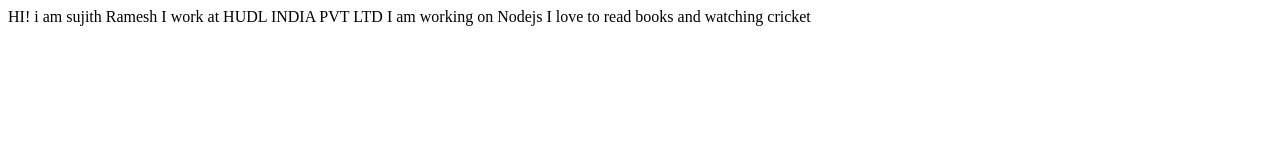
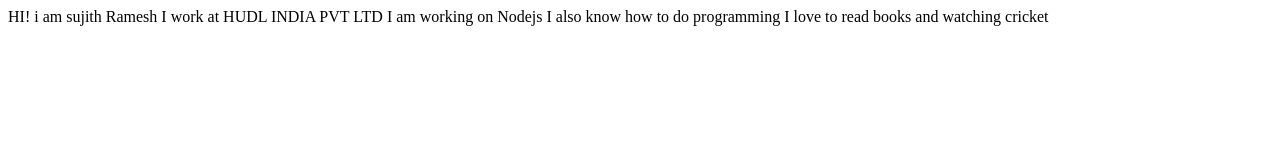
Before and after one commit to sujithramesh/sujithramesh-site, a plain HTML site: page index.html in a window 1280 px wide. Drawn offline with Linux system fonts and the light colour scheme.

Commit message:
update: details

```diff
--- a/index.html
+++ b/index.html
@@ -11,6 +11,7 @@
 
     I work at HUDL INDIA PVT LTD
     I am working on Nodejs
+    I also know how to do programming
 
     I love to read books and watching cricket
 </body>
```
